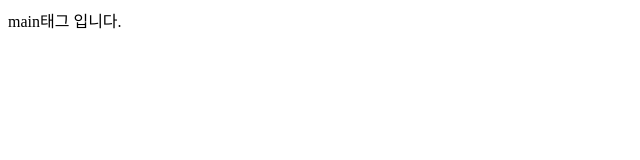
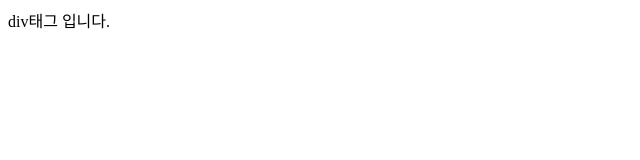
Before and after one commit to hwang-jin-woo/jinwoo, a plain HTML site: page index.html in a window 1280 px wide. Shown: the full height of the page, 0-640 px from the left. Drawn offline with Linux system fonts and the light colour scheme.

Commit message:
div 태그 추가

```diff
--- a/index.html
+++ b/index.html
@@ -5,7 +5,9 @@
   <meta name="viewport" content="width=device-width, initial-scale=1.0">
   <title>Document</title>
 </head>
-<main>main태그 입니다.</main>
+<main>
+  <div>div태그 입니다.</div>
+</main>
 <body>
 
 </body>
```
